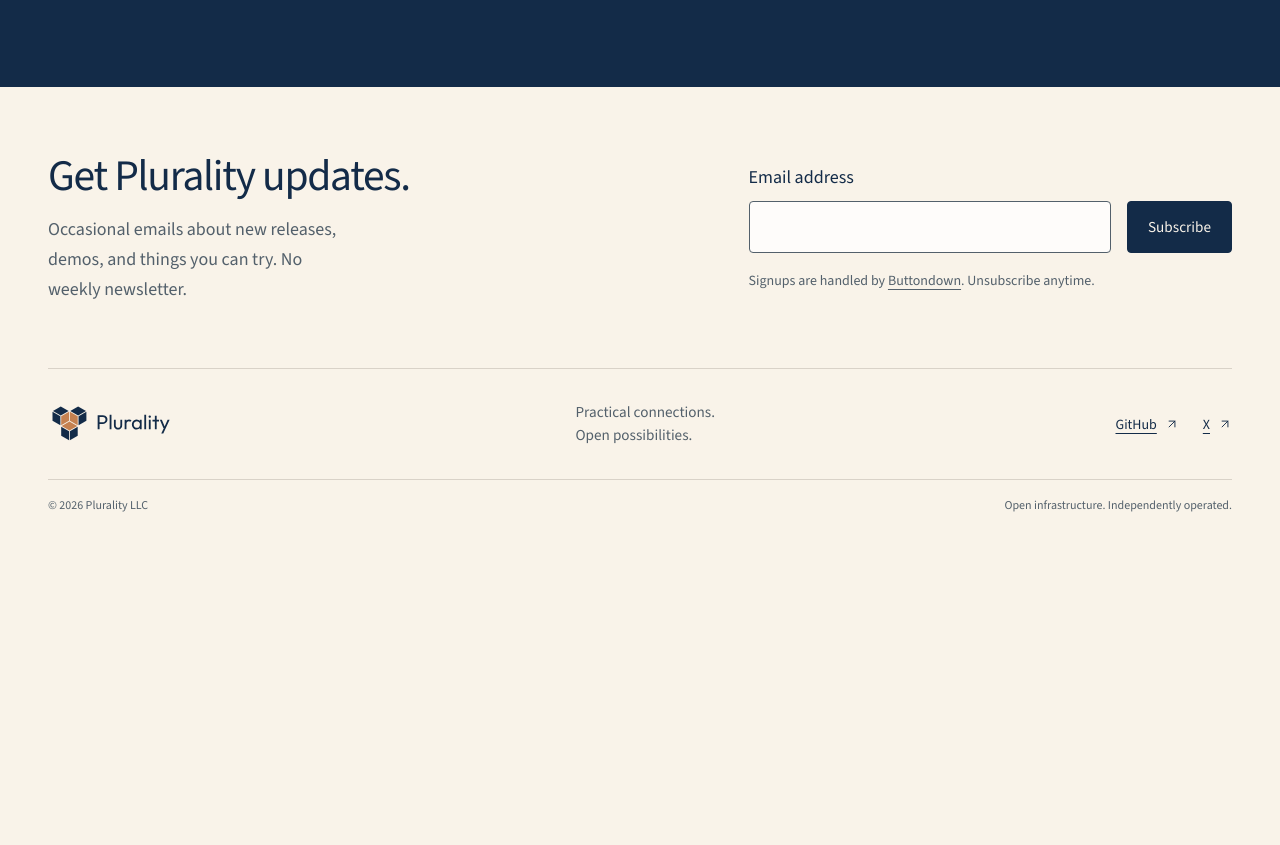
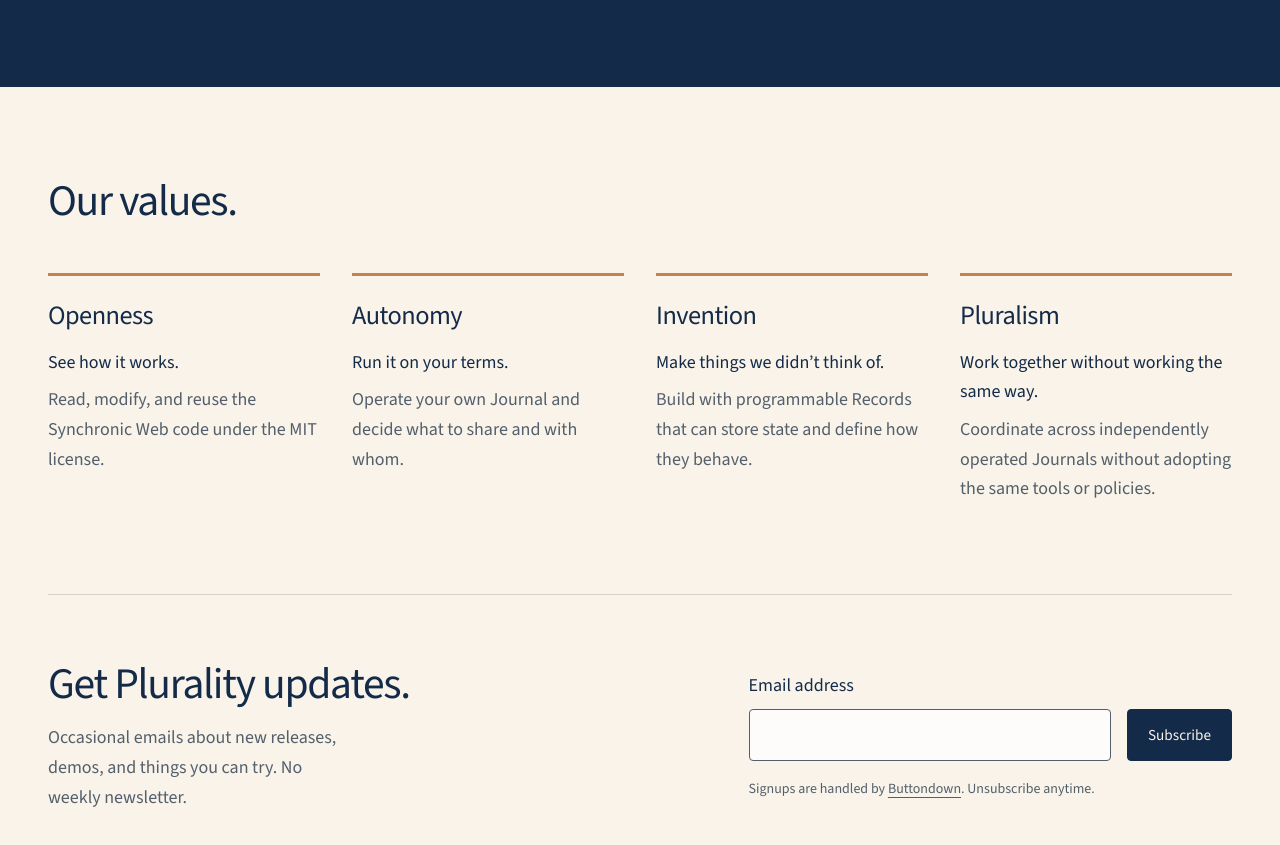
Before and after one commit to plurality-run/website, an Astro site: page / in a window 1280 px wide. Shown: the part 1716-2561 px from the top of the page. Before the commit the page ends 2256 px from the top, so only its background shows below. Built offline with nearby package versions, Linux system fonts and the light colour scheme; Astro itself is replaced by a stand-in of ours.

Commit message:
Add Plurality values to the homepage (#3)
Preview of Openness, Autonomy, Invention, and Pluralism after the
Synchronic Web section and before signup. Includes a short technical
explanation for each. Astro checks/build, six unit tests, and 13 static
browser tests passed.

Co-authored-by: plurality-celie[bot] <354606990+plurality-celie[bot]@users.noreply.github.com>

```diff
--- a/src/pages/index.astro
+++ b/src/pages/index.astro
@@ -18,6 +18,12 @@ const directions = [
     number: '03', label: 'PRACTICAL INTEGRATION', title: 'Start with what you have.',
     text: 'Connecting existing systems around useful workflows. Human-led work, assisted by agents, rather than a whole new stack.',
   },
+];
+const values = [
+  { name: 'Openness', line: 'See how it works.', detail: 'Read, modify, and reuse the Synchronic Web code under the MIT license.' },
+  { name: 'Autonomy', line: 'Run it on your terms.', detail: 'Operate your own Journal and decide what to share and with whom.' },
+  { name: 'Invention', line: 'Make things we didn’t think of.', detail: 'Build with programmable Records that can store state and define how they behave.' },
+  { name: 'Pluralism', line: 'Work together without working the same way.', detail: 'Coordinate across independently operated Journals without adopting the same tools or policies.' },
 ];
 const updates = await getPublishedUpdates();
 ---
@@ -67,6 +73,19 @@ const updates = await getPublishedUpdates();
     </div>
   </section>
 
+  <section class="values-section wrap" id="values" aria-labelledby="values-heading">
+    <h2 id="values-heading">Our values.</h2>
+    <ul class="values-list">
+      {values.map(({ name, line, detail }) => (
+        <li>
+          <h3>{name}</h3>
+          <p class="value-line">{line}</p>
+          <p class="value-detail">{detail}</p>
+        </li>
+      ))}
+    </ul>
+  </section>
+
   <section class="signup-section wrap" aria-labelledby="signup-heading">
     <div>
       <h2 id="signup-heading">Get Plurality updates.</h2>
--- a/src/styles/global.css
+++ b/src/styles/global.css
@@ -78,6 +78,11 @@ img, svg { display: block; max-width: 100%; }
 .foundations-copy p + p { margin-top: var(--space-3); }
 .text-link { display: inline-flex; gap: var(--space-2); align-items: center; min-height: 44px; font-weight: 600; font-size: 1rem; }
 .foundations-copy .text-link { margin-top: var(--space-3); color: var(--color-on-dark); }
+.values-section { padding-block: var(--space-section); border-bottom: 1px solid var(--color-line); }
+.values-list { display: grid; grid-template-columns: repeat(4, minmax(0, 1fr)); gap: var(--space-4); list-style: none; margin: var(--space-5) 0 0; padding: 0; }
+.values-list li { border-top: 3px solid var(--color-copper); padding-top: var(--space-3); }
+.value-line { margin-top: var(--space-2); font-weight: 600; }
+.value-detail { margin-top: var(--space-1); color: var(--color-muted); }
 .signup-section { display: grid; grid-template-columns: 1.3fr 1fr; align-items: center; gap: var(--space-6); padding-block: clamp(2.5rem, 5vw, 4rem); border-bottom: 1px solid var(--color-line); }
 .signup-section h2 + p { margin-top: var(--space-2); max-width: 34ch; color: var(--color-muted); }
 .signup-section label { display: block; margin-bottom: var(--space-1); font-weight: 600; }
@@ -121,6 +126,7 @@ img, svg { display: block; max-width: 100%; }
   .site-header nav { gap: var(--space-3); }
   .section-heading, .foundations-content { gap: var(--space-4); }
   .directions { gap: var(--space-3); }
+  .values-list { grid-template-columns: repeat(2, minmax(0, 1fr)); }
 }
 @media (max-width: 720px) {
   .site-header { min-height: 88px; flex-wrap: wrap; padding-block: var(--space-2); gap: var(--space-1) var(--space-2); }
@@ -134,6 +140,7 @@ img, svg { display: block; max-width: 100%; }
   .section-heading, .foundations-content, .signup-section { grid-template-columns: 1fr; gap: var(--space-3); }
   .section-heading > p { max-width: 38rem; }
   .directions { grid-template-columns: 1fr; gap: var(--space-4); }
+  .values-list { grid-template-columns: 1fr; }
   .direction h3 { max-width: none; }
   .direction-label { margin-bottom: var(--space-2); }
   .footer-top > p { flex-basis: 100%; order: 2; }
```
Also changed, not shown: tests/browser/site.spec.ts (+9 -1 lines).
